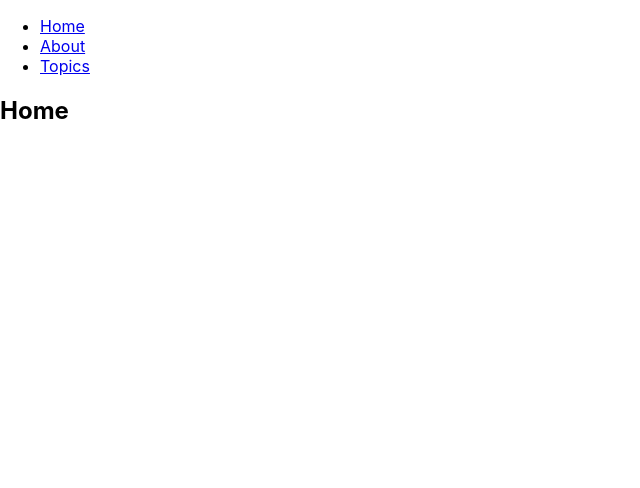
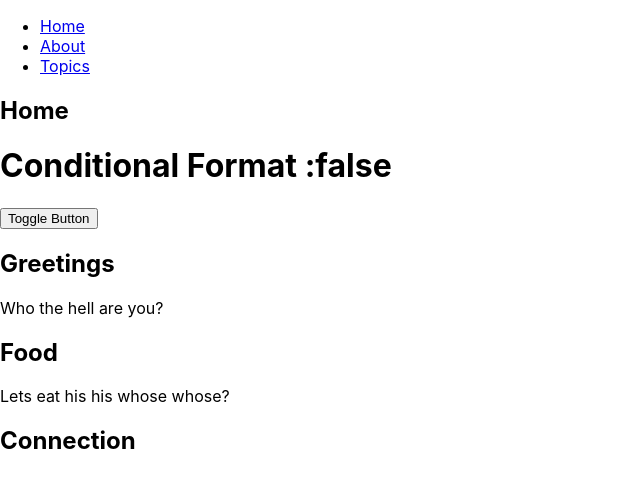
Before and after one commit to ariful4966/programmingHero-course-revesion, a React (Create React App) app: page / in a window 1280 px wide. Shown: the top 488 px of the page, without its empty margins (0-640 px from the left). Built offline with nearby package versions, Linux system fonts and the light colour scheme.

Commit message:
toogle btn working done

```diff
--- a/src/App.js
+++ b/src/App.js
@@ -1,10 +1,16 @@
-import React from 'react';
-import Nested from './components/Nested-Route'
+import React, { useState } from 'react';
+import Nested from './components/Nested-Route';
+import Condition from './components/Conditional-Renadring'
 
 const App = () => {
+  const [familiar, setFamiliar] = useState(false)
+  const handleToggle = () => {
+    setFamiliar(!familiar)
+  }
   return (
     <div>
-      <Nested/>
+      <Nested />
+      <Condition handleToggle={handleToggle} familiar={familiar} />
     </div>
   );
 };
--- /dev/null
+++ b/src/components/Conditional-Renadring/User.jsx
@@ -0,0 +1,29 @@
+import React from 'react';
+
+const Users = ({ familiar }) => {
+    return (
+        <div>
+            <div>
+                <h2>Greetings</h2>
+                {
+                    familiar ? <p>Welcome, my friend.</p> :
+                        <p>Who the hell are you?</p>
+                }
+            </div>
+            <div>
+                <h2>Food</h2>
+                {
+                    familiar ? <p>I Will buy Food for you</p>
+                       : <p>Lets eat his his whose whose?</p>
+                }
+                </div>
+            <h2>Connection</h2>
+            {
+                familiar && <p>Let's join my facebook.</p>
+
+            }
+        </div>
+    );
+};
+
+export default Users;
--- /dev/null
+++ b/src/components/Conditional-Renadring/index.jsx
@@ -0,0 +1,16 @@
+import React from 'react';
+import Users from './User';
+
+const Condition = (props) => {
+    const { familiar, handleToggle } = props;
+    return (
+        <div>
+            <h1>Conditional Format :{familiar.toString()}</h1>
+            <button onClick={handleToggle}>Toggle Button</button>
+
+            <Users familiar={familiar}/>
+        </div>
+    );
+};
+
+export default Condition;
```
